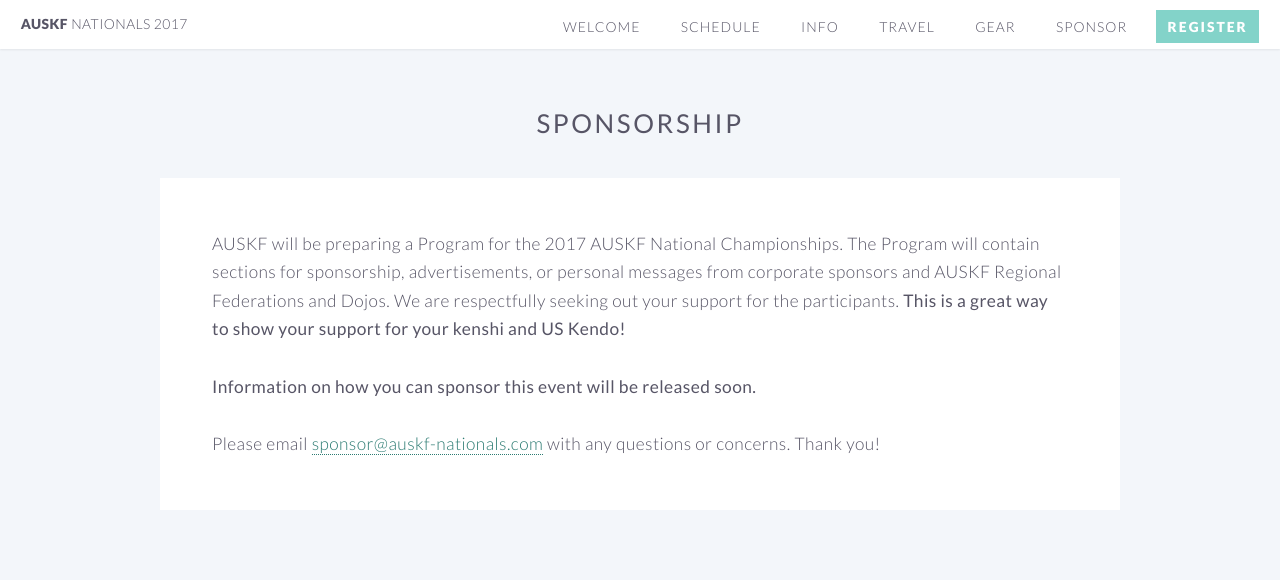
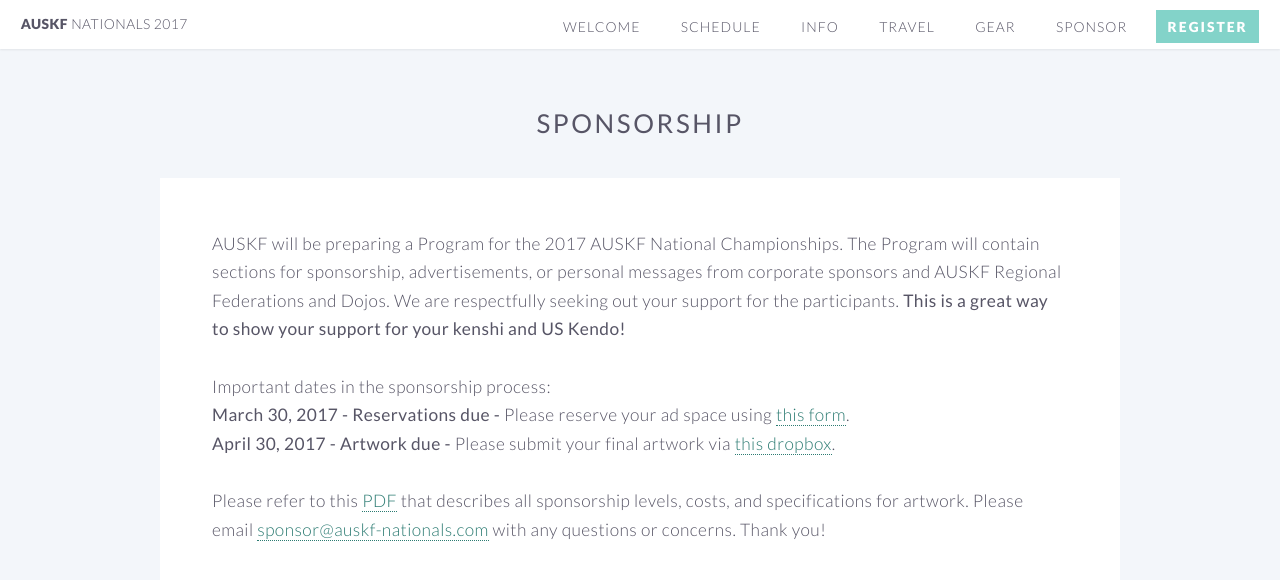
Before and after one commit to auskf-web/auskf-nationals.github.io, a Jekyll site: the page built from sponsor.html, in a window 1280 px wide. Shown: the top 580 px of the page. Built offline with Jekyll 4.4.1, drawn with Linux system fonts in a browser that asks for light colours.

Commit message:
Update sponsorship page

```diff
--- a/sponsor.html
+++ b/sponsor.html
@@ -11,11 +11,25 @@ layout: default
 
 		<div class="content">
 			<section>
-				AUSKF will be preparing a Program for the 2017 AUSKF National Championships. The Program will contain sections for sponsorship, advertisements, or personal messages from corporate sponsors and AUSKF Regional Federations and Dojos.  We are respectfully seeking out your support for the participants. <b>This is a great way to show your support for your kenshi and US Kendo!</b><br><br>
+				AUSKF will be preparing a Program for the 2017 AUSKF National Championships.
+				The Program will contain sections for sponsorship, advertisements, or personal messages from corporate sponsors and AUSKF Regional Federations and Dojos.
+				We are respectfully seeking out your support for the participants.
+				<b>This is a great way to show your support for your kenshi and US Kendo!</b>
+				<br>
+				<br>
+				Important dates in the sponsorship process:<br>
+				<strong>March 30, 2017 - Reservations due - </strong>
+				Please reserve your ad space using <a href="https://goo.gl/forms/nrtwxOFWWiPxwkGF2" target="blank">this form</a>.
+				<br>
+				<strong>April 30, 2017 - Artwork due - </strong>
+				Please submit your final artwork via <a href="https://dropbox.yousendit.com/kosakadesign" target="blank">this dropbox</a>.
+				<br>
+				<br>
 
-				<b>Information on how you can sponsor this event will be released soon.</b><br><br>
+				Please refer to this <a href="assets/sponsor.pdf" target=_blank>PDF</a> that describes all sponsorship levels, costs, and specifications for artwork.
 
-				Please email <a href="mailto:sponsor@auskf-nationals.com?Subject=AUSKF%20Nationals%202017%20Sponsor" target="_top">sponsor@auskf-nationals.com</a> with any questions or concerns. Thank you!
+				Please email <a href="mailto:sponsor@auskf-nationals.com?Subject=AUSKF%20Nationals%202017%20Sponsor" target="_top">sponsor@auskf-nationals.com</a> with any questions or concerns.
+				Thank you!
 			</section>
 		</div>
 
```
Also changed, not shown: 1 other file.
